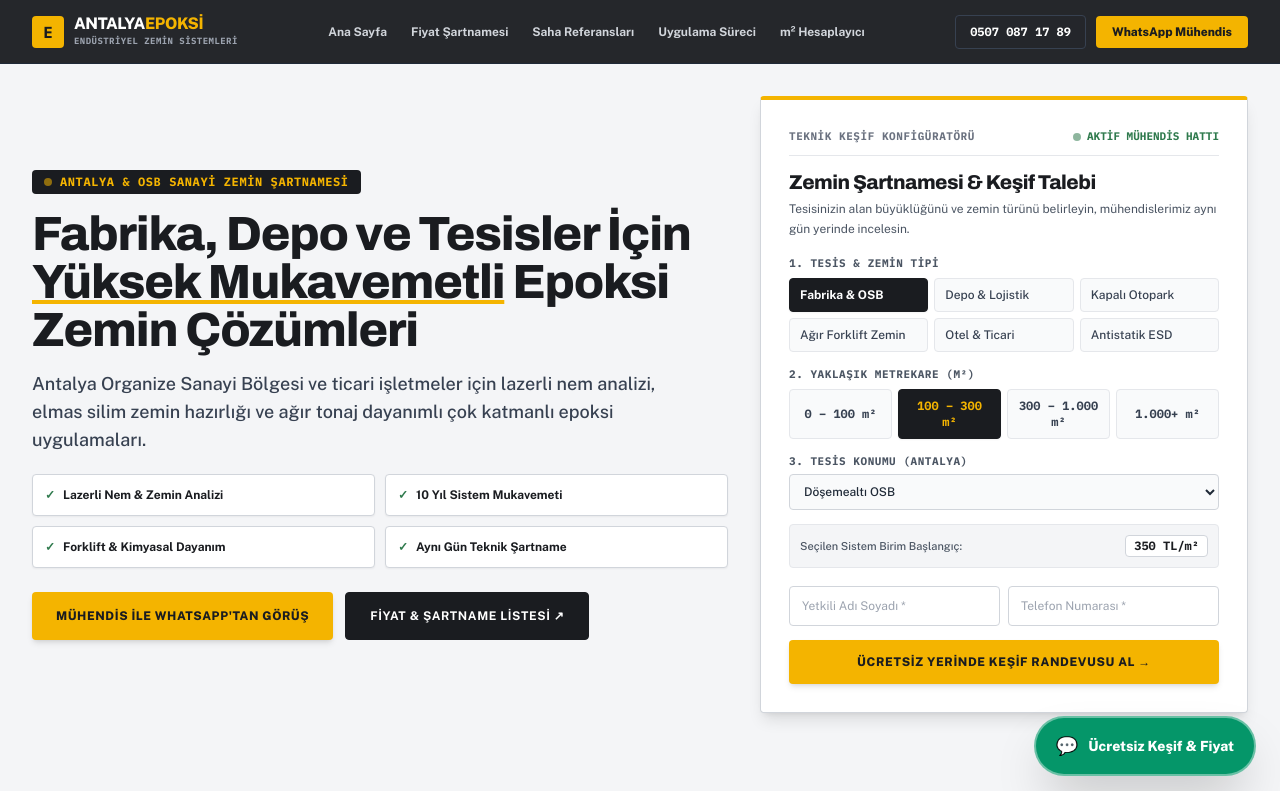
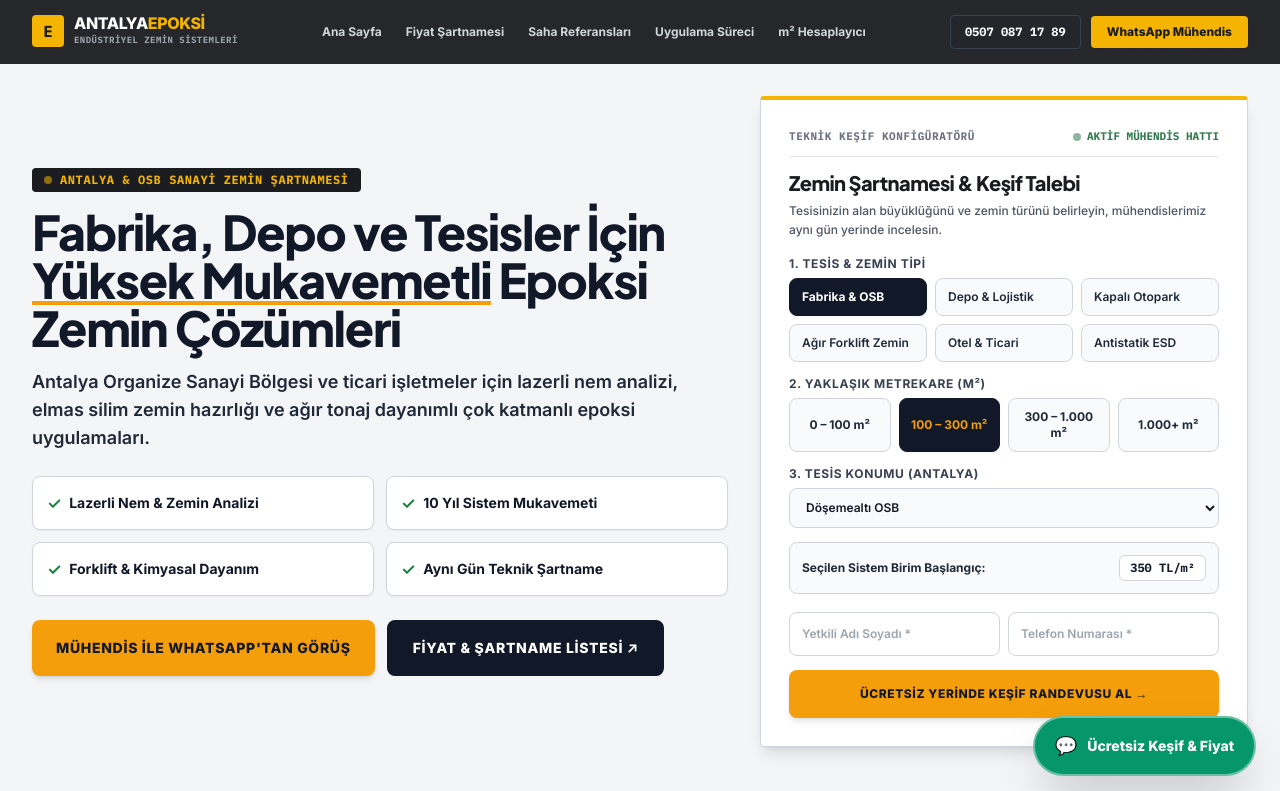
Before and after one commit to novadigital-official/nova-epoksi, a Next.js app: page / in a window 1280 px wide. Shown: the top 791 px of the page. Built offline with nearby package versions, Linux system fonts and the light colour scheme.

Commit message:
fix(typography): switch to ultra-crisp Inter and Plus Jakarta Sans with thick bold weights and high contrast

```diff
--- a/app/layout.tsx
+++ b/app/layout.tsx
@@ -1,15 +1,15 @@
 import type { Metadata } from 'next';
-import { Archivo, Public_Sans, IBM_Plex_Mono } from 'next/font/google';
+import { Inter, Plus_Jakarta_Sans, IBM_Plex_Mono } from 'next/font/google';
 import '../style.css';
 
-const publicSans = Public_Sans({
+const inter = Inter({
   subsets: ['latin', 'latin-ext'],
   weight: ['400', '500', '600', '700', '800'],
   variable: '--font-sans',
   display: 'swap',
 });
 
-const archivo = Archivo({
+const plusJakartaSans = Plus_Jakarta_Sans({
   subsets: ['latin', 'latin-ext'],
   weight: ['600', '700', '800'],
   variable: '--font-heading',
@@ -18,7 +18,7 @@ const archivo = Archivo({
 
 const ibmPlexMono = IBM_Plex_Mono({
   subsets: ['latin', 'latin-ext'],
-  weight: ['500', '600', '700'],
+  weight: ['600', '700'],
   variable: '--font-mono',
   display: 'swap',
 });
@@ -52,7 +52,7 @@ export default function RootLayout({
   return (
     <html
       lang="tr"
-      className={`${publicSans.variable} ${archivo.variable} ${ibmPlexMono.variable}`}
+      className={`${inter.variable} ${plusJakartaSans.variable} ${ibmPlexMono.variable}`}
       suppressHydrationWarning
     >
       <body className="font-sans antialiased" suppressHydrationWarning>{children}</body>
--- a/app/page.tsx
+++ b/app/page.tsx
@@ -24,43 +24,43 @@ export default function AntalyaEpoksiMasterSalesPage() {
               <span>ANTALYA & OSB SANAYİ ZEMİN ŞARTNAMESİ</span>
             </div>
 
-            <h1 className="text-3xl sm:text-5xl font-black text-[#1A1C20] leading-tight mb-4 tracking-tight">
-              Fabrika, Depo ve Tesisler İçin <span className="text-[#1A1C20] underline decoration-[#F4B400] decoration-4">Yüksek Mukavemetli</span> Epoksi Zemin Çözümleri
+            <h1 className="text-3xl sm:text-5xl font-extrabold text-[#111827] leading-tight mb-4 tracking-tight">
+              Fabrika, Depo ve Tesisler İçin <span className="text-[#111827] underline decoration-[#F59E0B] decoration-4">Yüksek Mukavemetli</span> Epoksi Zemin Çözümleri
             </h1>
 
-            <p className="text-gray-700 text-base sm:text-lg mb-5 font-medium leading-relaxed max-w-2xl">
+            <p className="text-gray-800 text-base sm:text-lg mb-6 font-semibold leading-relaxed max-w-2xl">
               Antalya Organize Sanayi Bölgesi ve ticari işletmeler için lazerli nem analizi, elmas silim zemin hazırlığı ve ağır tonaj dayanımlı çok katmanlı epoksi uygulamaları.
             </p>
 
             {/* 4 Sade Endüstriyel Şartname Kutusu */}
-            <div className="grid grid-cols-2 gap-2.5 mb-6 text-xs font-bold text-[#1A1C20]">
-              <div className="flex items-center gap-2 bg-white border border-gray-300 p-3 rounded shadow-sm">
-                <span className="text-[#2F7A4D] font-black font-mono">✓</span> Lazerli Nem & Zemin Analizi
+            <div className="grid grid-cols-2 gap-3 mb-6 text-sm font-bold text-[#111827]">
+              <div className="flex items-center gap-2 bg-white border border-gray-300 p-3.5 rounded-lg shadow-sm">
+                <span className="text-[#15803D] font-black text-base">✓</span> Lazerli Nem & Zemin Analizi
               </div>
-              <div className="flex items-center gap-2 bg-white border border-gray-300 p-3 rounded shadow-sm">
-                <span className="text-[#2F7A4D] font-black font-mono">✓</span> 10 Yıl Sistem Mukavemeti
+              <div className="flex items-center gap-2 bg-white border border-gray-300 p-3.5 rounded-lg shadow-sm">
+                <span className="text-[#15803D] font-black text-base">✓</span> 10 Yıl Sistem Mukavemeti
               </div>
-              <div className="flex items-center gap-2 bg-white border border-gray-300 p-3 rounded shadow-sm">
-                <span className="text-[#2F7A4D] font-black font-mono">✓</span> Forklift & Kimyasal Dayanım
+              <div className="flex items-center gap-2 bg-white border border-gray-300 p-3.5 rounded-lg shadow-sm">
+                <span className="text-[#15803D] font-black text-base">✓</span> Forklift & Kimyasal Dayanım
               </div>
-              <div className="flex items-center gap-2 bg-white border border-gray-300 p-3 rounded shadow-sm">
-                <span className="text-[#2F7A4D] font-black font-mono">✓</span> Aynı Gün Teknik Şartname
+              <div className="flex items-center gap-2 bg-white border border-gray-300 p-3.5 rounded-lg shadow-sm">
+                <span className="text-[#15803D] font-black text-base">✓</span> Aynı Gün Teknik Şartname
               </div>
             </div>
 
-            {/* NET GÖRSEL HİYERARŞİ: 1. SARI WHATSAPP + 2. ANTRASİT ŞARTNAME BUTONU */}
+            {/* NET GÖRSEL HİYERARŞİ */}
             <div className="flex flex-col sm:flex-row gap-3">
               <a
                 href="https://wa.me/905070871789?text=Merhaba,%20Antalya%20epoksi%20zemin%20şartnamesi%20ve%20keşif%20istiyorum."
                 target="_blank"
                 rel="noopener noreferrer"
-                className="bg-[#F4B400] hover:bg-[#DDA200] text-[#1A1C20] font-black px-6 py-3.5 min-h-[48px] rounded text-xs uppercase tracking-wider flex items-center justify-center gap-2 shadow-md cursor-pointer transition-transform active:scale-95"
+                className="bg-[#F59E0B] hover:bg-[#D97706] text-[#111827] font-black px-6 py-4 min-h-[50px] rounded-lg text-sm uppercase tracking-wider flex items-center justify-center gap-2 shadow-md cursor-pointer transition-transform active:scale-95"
               >
                 <span>Mühendis ile WhatsApp'tan Görüş</span>
               </a>
               <a
                 href="#fiyatlar"
-                className="bg-[#1A1C20] hover:bg-[#24262B] text-white border border-[#1A1C20] font-bold px-6 py-3.5 min-h-[48px] rounded text-xs uppercase tracking-wider flex items-center justify-center gap-2 transition-colors"
+                className="bg-[#111827] hover:bg-[#1F2937] text-white border-2 border-[#111827] font-extrabold px-6 py-4 min-h-[50px] rounded-lg text-sm uppercase tracking-wider flex items-center justify-center gap-2 transition-colors"
               >
                 <span>Fiyat & Şartname Listesi ↗</span>
               </a>
--- a/components/LeadWizard.tsx
+++ b/components/LeadWizard.tsx
@@ -118,19 +118,19 @@ export default function LeadWizard({ defaultSource = 'GOOGLE_ADS' }: { defaultSo
           <form onSubmit={handleSubmit} className="space-y-3.5">
             {/* 1. Tesis / Zemin Türü */}
             <div>
-              <label className="block text-[11px] font-mono font-bold uppercase tracking-wider text-gray-600 mb-1.5">
+              <label className="block text-xs font-bold uppercase tracking-wider text-gray-700 mb-1.5">
                 1. Tesis & Zemin Tipi
               </label>
-              <div className="grid grid-cols-2 sm:grid-cols-3 gap-1.5">
+              <div className="grid grid-cols-2 sm:grid-cols-3 gap-2">
                 {SERVICE_TYPE_OPTIONS.map((srv) => (
                   <button
                     key={srv.name}
                     type="button"
                     onClick={() => setSelectedService(srv.name)}
-                    className={`py-2 px-2.5 rounded text-left transition-all border text-xs cursor-pointer ${
+                    className={`py-2.5 px-3 rounded-lg text-left transition-all border text-xs cursor-pointer ${
                       selectedService === srv.name
-                        ? 'bg-[#1A1C20] text-white border-[#1A1C20] font-bold shadow-sm'
-                        : 'bg-gray-50 text-gray-700 border-gray-200 hover:border-gray-400 font-medium'
+                        ? 'bg-[#111827] text-white border-[#111827] font-bold shadow-sm'
+                        : 'bg-gray-50 text-gray-800 border-gray-300 hover:border-gray-500 font-semibold'
                     }`}
                   >
                     <div className="truncate">{srv.name}</div>
@@ -141,19 +141,19 @@ export default function LeadWizard({ defaultSource = 'GOOGLE_ADS' }: { defaultSo
 
             {/* 2. Metrekare Büyüklüğü */}
             <div>
-              <label className="block text-[11px] font-mono font-bold uppercase tracking-wider text-gray-600 mb-1.5">
+              <label className="block text-xs font-bold uppercase tracking-wider text-gray-700 mb-1.5">
                 2. Yaklaşık Metrekare (m²)
               </label>
-              <div className="grid grid-cols-2 sm:grid-cols-4 gap-1.5">
+              <div className="grid grid-cols-2 sm:grid-cols-4 gap-2">
                 {SQUARE_METER_OPTIONS.map((sqm) => (
                   <button
                     key={sqm.label}
                     type="button"
                     onClick={() => setSelectedSqM(sqm.label)}
-                    className={`py-2 px-2 rounded text-center transition-all border font-mono text-xs cursor-pointer ${
+                    className={`py-2.5 px-2 rounded-lg text-center transition-all border text-xs cursor-pointer ${
                       selectedSqM === sqm.label
-                        ? 'bg-[#1A1C20] text-[#F4B400] border-[#1A1C20] font-bold shadow-sm'
-                        : 'bg-gray-50 text-gray-700 border-gray-200 hover:border-gray-400'
+                        ? 'bg-[#111827] text-[#F59E0B] border-[#111827] font-bold shadow-sm'
+                        : 'bg-gray-50 text-gray-800 border-gray-300 hover:border-gray-500 font-semibold'
                     }`}
                   >
                     <div className="font-bold">{sqm.label}</div>
@@ -164,13 +164,13 @@ export default function LeadWizard({ defaultSource = 'GOOGLE_ADS' }: { defaultSo
 
             {/* 3. Lokasyon */}
             <div>
-              <label className="block text-[11px] font-mono font-bold uppercase tracking-wider text-gray-600 mb-1">
+              <label className="block text-xs font-bold uppercase tracking-wider text-gray-700 mb-1.5">
                 3. Tesis Konumu (Antalya)
               </label>
               <select
                 value={selectedLocation}
                 onChange={(e) => setSelectedLocation(e.target.value)}
-                className="w-full h-9 rounded border border-gray-300 px-2.5 text-xs bg-gray-50 text-gray-800 font-medium outline-none focus:border-[#1A1C20]"
+                className="w-full h-10 rounded-lg border border-gray-300 px-3 text-xs bg-gray-50 text-gray-900 font-semibold outline-none focus:border-[#111827]"
               >
                 {ANTALYA_LOCATIONS.map((loc) => (
                   <option key={loc} value={loc}>
@@ -181,11 +181,11 @@ export default function LeadWizard({ defaultSource = 'GOOGLE_ADS' }: { defaultSo
             </div>
 
             {/* DYNAMIC ESTIMATED STARTING SPEC ROW */}
-            <div className="bg-[#F4F5F7] border border-gray-200 p-2.5 rounded flex items-center justify-between">
-              <span className="text-[11px] font-medium text-gray-600">
+            <div className="bg-[#F8FAFC] border border-gray-300 p-3 rounded-lg flex items-center justify-between">
+              <span className="text-xs font-bold text-gray-800">
                 Seçilen Sistem Birim Başlangıç:
               </span>
-              <span className="font-mono text-xs font-black text-[#1A1C20] bg-white px-2 py-0.5 border border-gray-300 rounded">
+              <span className="font-mono text-xs font-black text-[#111827] bg-white px-2.5 py-1 border border-gray-300 rounded-md">
                 {currentEstimatedPrice}
               </span>
             </div>
@@ -198,7 +198,7 @@ export default function LeadWizard({ defaultSource = 'GOOGLE_ADS' }: { defaultSo
                   placeholder="Yetkili Adı Soyadı *"
                   value={name}
                   onChange={(e) => setName(e.target.value)}
-                  className="w-full h-10 rounded border border-gray-300 px-3 text-xs text-gray-900 bg-white placeholder:text-gray-400 outline-none focus:border-[#1A1C20]"
+                  className="w-full h-11 rounded-lg border border-gray-300 px-3 text-xs font-semibold text-gray-900 bg-white placeholder:text-gray-400 outline-none focus:border-[#111827]"
                   required
                 />
               </div>
@@ -208,14 +208,14 @@ export default function LeadWizard({ defaultSource = 'GOOGLE_ADS' }: { defaultSo
                   placeholder="Telefon Numarası *"
                   value={phone}
                   onChange={(e) => setPhone(e.target.value)}
-                  className="w-full h-10 rounded border border-gray-300 px-3 text-xs text-gray-900 bg-white placeholder:text-gray-400 outline-none focus:border-[#1A1C20]"
+                  className="w-full h-11 rounded-lg border border-gray-300 px-3 text-xs font-semibold text-gray-900 bg-white placeholder:text-gray-400 outline-none focus:border-[#111827]"
                   required
                 />
               </div>
             </div>
 
             {errorMsg && (
-              <div className="text-red-600 text-[11px] font-bold text-center">
+              <div className="text-red-600 text-xs font-bold text-center">
                 {errorMsg}
               </div>
             )}
@@ -224,7 +224,7 @@ export default function LeadWizard({ defaultSource = 'GOOGLE_ADS' }: { defaultSo
             <button
               type="submit"
               disabled={isPending}
-              className="w-full bg-[#F4B400] hover:bg-[#DDA200] text-[#1A1C20] font-black h-11 rounded text-xs uppercase tracking-wider transition-all shadow-md cursor-pointer flex items-center justify-center gap-2"
+              className="w-full bg-[#F59E0B] hover:bg-[#D97706] text-[#111827] font-black h-12 rounded-lg text-xs uppercase tracking-wider transition-all shadow-md cursor-pointer flex items-center justify-center gap-2"
             >
               {isPending ? (
                 <span>Kayıt Açılıyor...</span>
--- a/style.css
+++ b/style.css
@@ -3,39 +3,39 @@
 @tailwind utilities;
 
 /* ═══════════════════════════════════════════════════════════
-   ANTALYA NOVA EPOKSI — INDUSTRIAL B2B HEAVY-DUTY DESIGN SYSTEM (2026)
-   Theme: Graphite Concrete (#24262B), Safety Yellow (#F4B400) & Forklift Emerald (#2F7A4D)
-   Typography: Archivo (Headings) + Public Sans (Body) + IBM Plex Mono (Data/Prices)
+   ANTALYA NOVA EPOKSI — ULTRA-LEGIBLE CORPORATE DESIGN SYSTEM (2026)
+   Typography: Plus Jakarta Sans (Headings, 700-800) + Inter (Body, 500-600) + IBM Plex Mono (Prices/Metrics)
+   Color: High-Contrast Charcoal (#111827), Industrial Amber/Yellow (#F59E0B), Concrete Canvas (#F8FAFC)
    ═══════════════════════════════════════════════════════════ */
 
 :root {
-    /* Industrial Concrete / Graphite Palette */
-    --color-graphite: #24262B;
-    --color-graphite-dark: #1A1C20;
-    --color-graphite-light: #34373E;
+    /* High-Contrast Palette */
+    --color-graphite: #111827;
+    --color-graphite-dark: #0B0F17;
+    --color-graphite-light: #1F2937;
 
-    /* Safety Yellow / Forklift Hazard Accent */
-    --color-safety-yellow: #F4B400;
-    --color-safety-yellow-hover: #DDA200;
-    --color-safety-yellow-light: #FFF8E6;
+    /* Safety Yellow / Amber Accent */
+    --color-safety-yellow: #F59E0B;
+    --color-safety-yellow-hover: #D97706;
+    --color-safety-yellow-light: #FEF3C7;
 
     /* Industrial Emerald / Safe Operation */
-    --color-ind-green: #2F7A4D;
-    --color-ind-green-light: #EDF7F1;
+    --color-ind-green: #15803D;
+    --color-ind-green-light: #DCFCE7;
 
-    /* Concrete Canvas & Surfaces */
-    --color-concrete-bg: #F4F5F7;
+    /* Crisp Canvas & Surfaces */
+    --color-concrete-bg: #F8FAFC;
     --color-surface-white: #FFFFFF;
     --color-border-steel: #D1D5DB;
     --color-border-light: #E5E7EB;
 
-    /* Typography & Contrast */
-    --color-text-main: #1A1C20;
-    --color-text-sub: #4B515D;
-    --color-text-muted: #88909D;
+    /* Typography & Extreme Contrast */
+    --color-text-main: #111827;
+    --color-text-sub: #374151;
+    --color-text-muted: #4B5563;
 
-    --font-sans: var(--font-sans), 'Public Sans', -apple-system, sans-serif;
-    --font-heading: var(--font-heading), 'Archivo', sans-serif;
+    --font-sans: var(--font-sans), 'Inter', -apple-system, BlinkMacSystemFont, 'Segoe UI', Roboto, sans-serif;
+    --font-heading: var(--font-heading), 'Plus Jakarta Sans', sans-serif;
     --font-mono: var(--font-mono), 'IBM Plex Mono', monospace;
 }
 
@@ -47,112 +47,83 @@ html, body {
     font-family: var(--font-sans);
     background-color: var(--color-concrete-bg);
     color: var(--color-text-main);
-    line-height: 1.55;
+    line-height: 1.6;
+    font-size: 16px;
+    font-weight: 500;
     width: 100%;
     max-width: 100vw;
     overflow-x: hidden;
     scroll-behavior: smooth;
     -webkit-font-smoothing: antialiased;
+    -moz-osx-font-smoothing: grayscale;
 }
 
+/* Headings: Thick, Bold & High Contrast */
 h1, h2, h3, h4, h5, h6 {
     font-family: var(--font-heading);
-    letter-spacing: -0.03em;
+    letter-spacing: -0.025em;
     font-weight: 800;
+    color: var(--color-graphite);
+    line-height: 1.3;
+}
+
+p {
+    font-weight: 500;
+    color: var(--color-text-sub);
 }
 
 .font-mono-data {
     font-family: var(--font-mono);
 }
 
-/* Industrial Structural Borders & Panels */
-.industrial-panel {
-    background: #FFFFFF;
-    border: 1px solid var(--color-border-steel);
-    border-radius: 6px;
-    box-shadow: 0 4px 16px rgba(26, 28, 32, 0.04);
-}
-
-.industrial-panel-dark {
-    background: var(--color-graphite);
-    border: 1px solid var(--color-graphite-light);
-    border-radius: 6px;
-    color: #FFFFFF;
-}
-
-/* Technical Metric Dashboard Card */
+/* Metric Dashboard Card */
 .metric-dash-card {
     background: #FFFFFF;
-    border: 1px solid var(--color-border-steel);
-    border-top: 3px solid var(--color-graphite);
-    border-radius: 4px;
-    padding: 20px;
+    border: 1.5px solid var(--color-border-steel);
+    border-top: 4px solid var(--color-graphite);
+    border-radius: 8px;
+    padding: 22px;
     text-align: left;
     transition: all 0.2s ease;
+    box-shadow: 0 4px 12px rgba(0, 0, 0, 0.04);
 }
 
 .metric-dash-card:hover {
     border-top-color: var(--color-safety-yellow);
     transform: translateY(-2px);
-    box-shadow: 0 8px 24px rgba(26, 28, 32, 0.08);
-}
-
-/* Industrial Spec Table */
-.spec-table-row {
-    border-bottom: 1px solid var(--color-border-light);
-    transition: background 0.15s ease;
-}
-
-.spec-table-row:hover {
-    background: #F8F9FB;
-}
-
-/* Industrial Switch Selector (4-6px Radius) */
-.switch-chip {
-    border-radius: 4px;
-    border: 1.5px solid var(--color-border-steel);
-    font-family: var(--font-sans);
-    font-weight: 700;
-    transition: all 0.15s ease;
-}
-
-.switch-chip.active {
-    background: var(--color-graphite);
-    color: #FFFFFF;
-    border-color: var(--color-graphite);
-    box-shadow: 0 2px 8px rgba(26, 28, 32, 0.2);
+    box-shadow: 0 10px 24px rgba(0, 0, 0, 0.08);
 }
 
 /* Buttons */
 .btn-industrial-yellow {
     background: var(--color-safety-yellow);
-    color: #1A1C20;
+    color: #111827;
     font-family: var(--font-heading);
     font-weight: 800;
-    border-radius: 4px;
-    box-shadow: 0 4px 14px rgba(244, 180, 0, 0.3);
+    border-radius: 6px;
+    box-shadow: 0 4px 14px rgba(245, 158, 11, 0.35);
     transition: all 0.2s cubic-bezier(0.16, 1, 0.3, 1);
 }
 
 .btn-industrial-yellow:hover {
     background: var(--color-safety-yellow-hover);
     transform: translateY(-2px);
-    box-shadow: 0 6px 18px rgba(244, 180, 0, 0.45);
+    box-shadow: 0 6px 18px rgba(245, 158, 11, 0.5);
 }
 
 .btn-industrial-outline {
     background: transparent;
     color: var(--color-graphite);
-    border: 1.5px solid var(--color-border-steel);
+    border: 2px solid var(--color-graphite);
     font-family: var(--font-heading);
-    font-weight: 700;
-    border-radius: 4px;
+    font-weight: 800;
+    border-radius: 6px;
     transition: all 0.2s ease;
 }
 
 .btn-industrial-outline:hover {
-    border-color: var(--color-graphite);
-    background: #FFFFFF;
+    background: var(--color-graphite);
+    color: #FFFFFF;
 }
 
 @media (max-width: 768px) {
```
